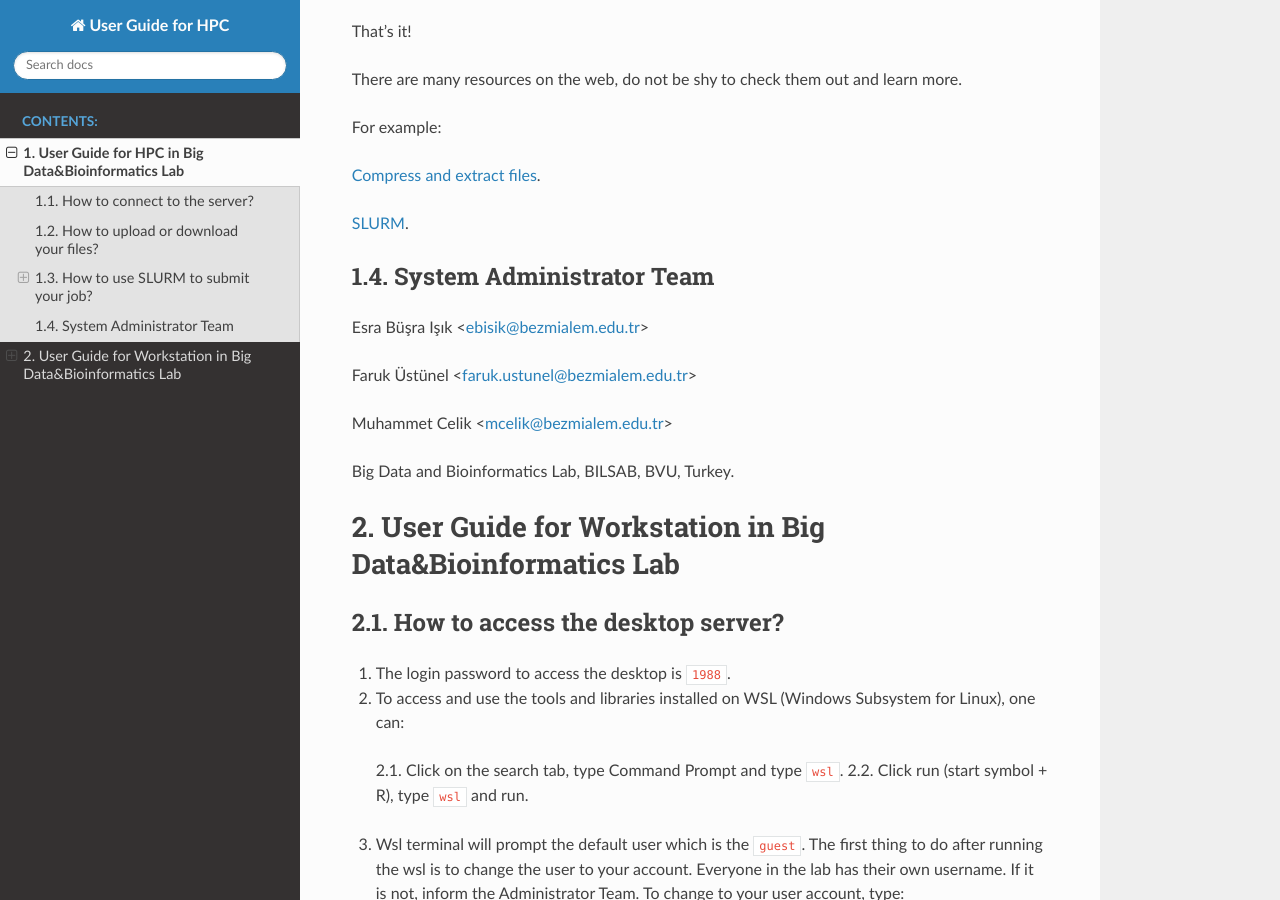
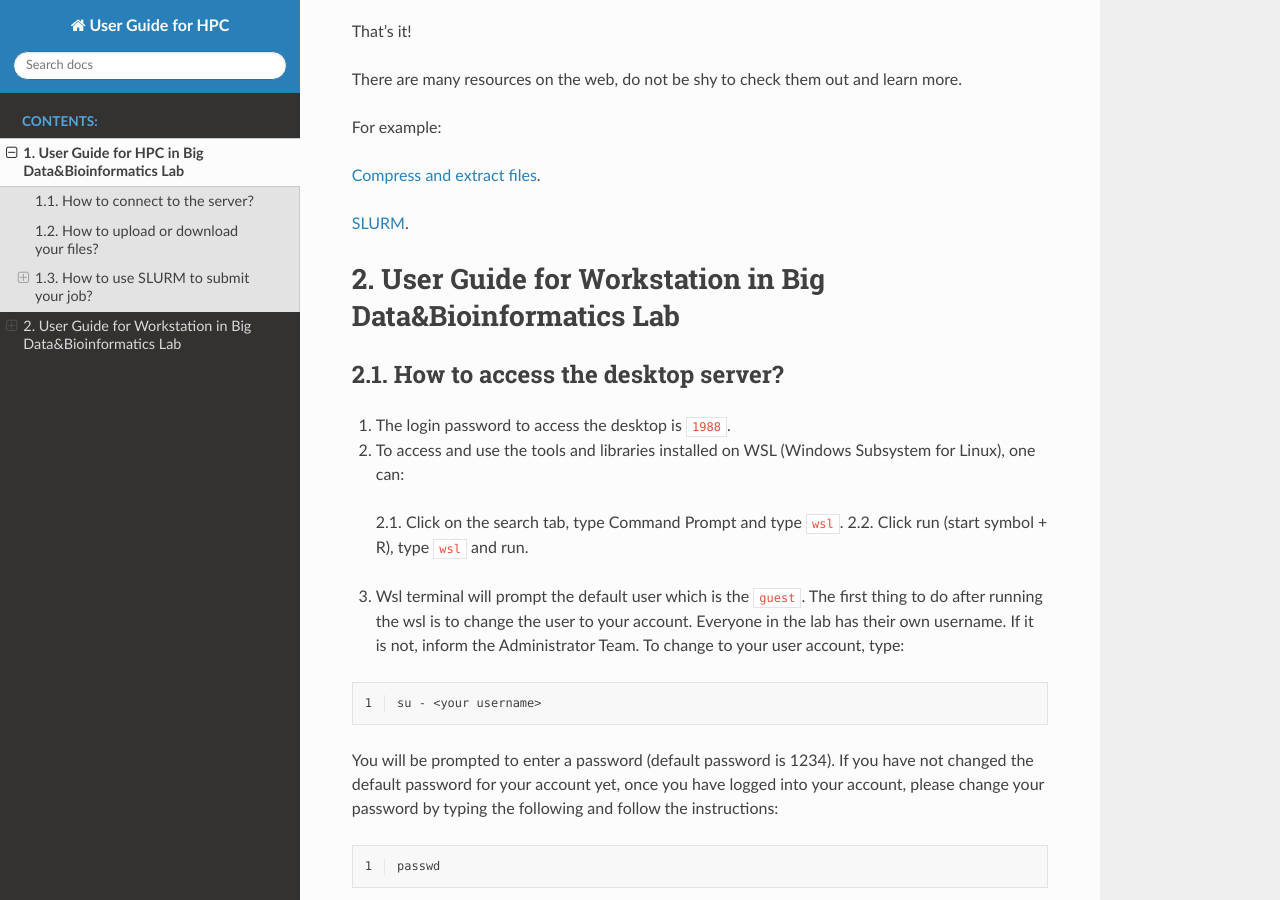
Before and after one commit to KhansLab/hpcuserguide4bigdatalab, a Sphinx documentation site: the page built from docs/source/src/user_guide.rst, in a window 1280 px wide and 900 px high, scrolled down 3718 px. Built offline with Sphinx 7.4.7 and the Read the Docs theme 2.0.0, drawn with Linux system fonts in a browser that asks for light colours; some of the changed text lies outside the part shown.

Commit message:
correcting section orders

```diff
--- a/docs/source/src/user_guide.rst
+++ b/docs/source/src/user_guide.rst
@@ -161,18 +161,6 @@ For example:
 
 `SLURM <https://slurm.schedmd.com/>`_.
 
--------------------------
-System Administrator Team
--------------------------
-
-Esra Büşra Işık <ebisik@bezmialem.edu.tr>
-
-Faruk Üstünel <faruk.ustunel@bezmialem.edu.tr>
-
-Muhammet Celik <mcelik@bezmialem.edu.tr>
-
-Big Data and Bioinformatics Lab, BILSAB, BVU, Turkey.
-
 
 =========================================================
 User Guide for Workstation in Big Data&Bioinformatics Lab
```
Also changed, not shown: other parts of docs/source/src/user_guide.rst (+13 -0 lines).
